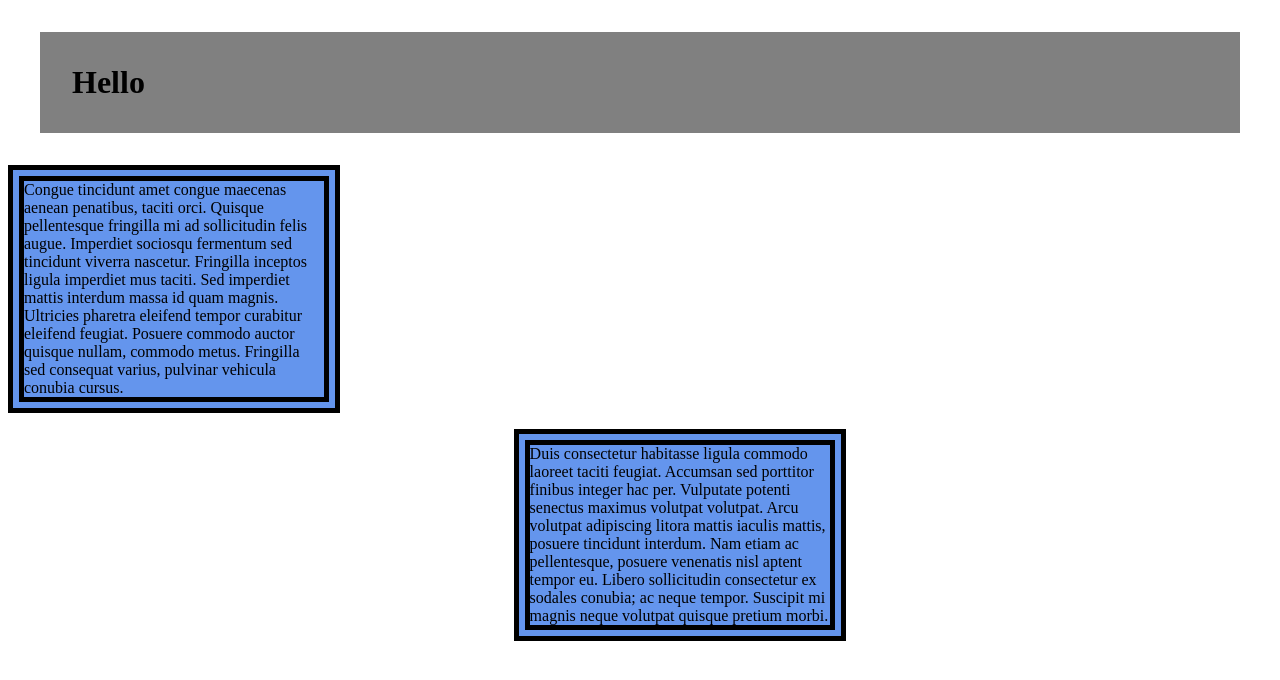
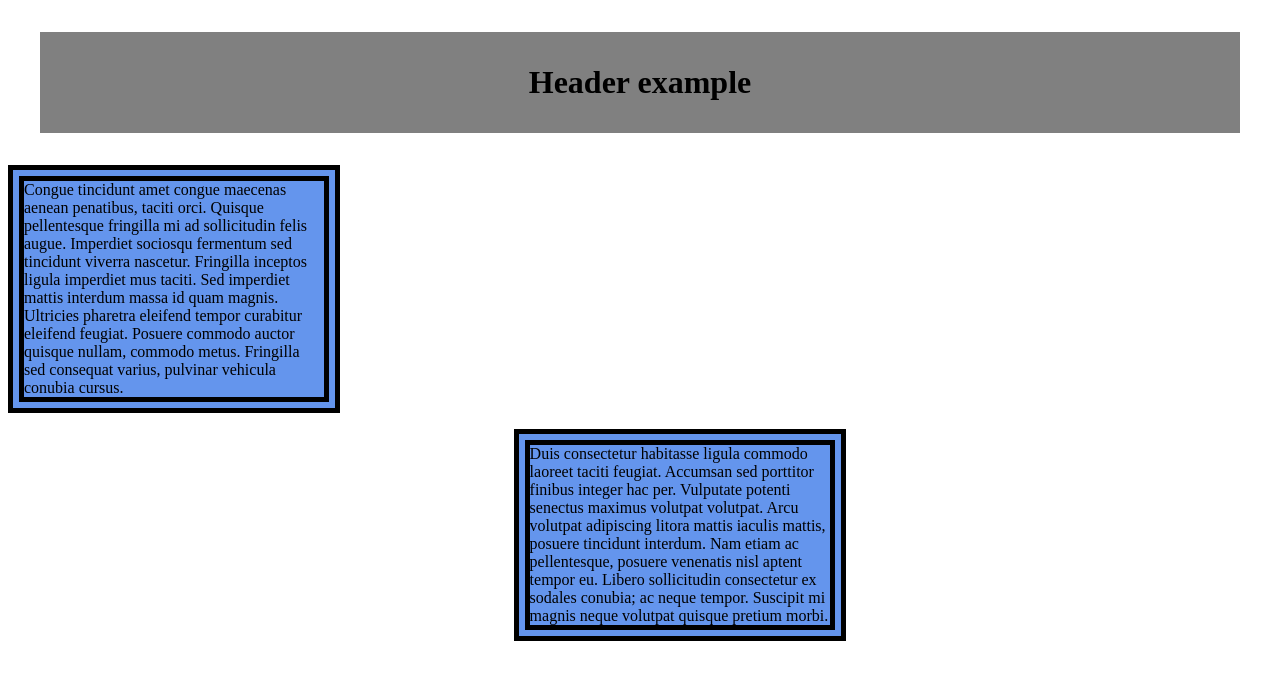
Before and after one commit to JasonSalinas115/COMP001B.LectureActivity2, a plain HTML site: page index.html in a window 1280 px wide. Drawn offline with Linux system fonts and the light colour scheme.

Commit message:
centered the h1

```diff
--- a/index.html
+++ b/index.html
@@ -8,7 +8,7 @@
 </head>
 <body>
     <header>
-        <h1> Hello </h1>
+        <h1> Header example </h1>
     </header>
     <main>
         <p class="para-size">Congue tincidunt amet congue maecenas aenean penatibus, taciti orci. Quisque pellentesque fringilla mi ad sollicitudin felis augue. Imperdiet sociosqu fermentum sed tincidunt viverra nascetur. Fringilla inceptos ligula imperdiet mus taciti. Sed imperdiet mattis interdum massa id quam magnis. Ultricies pharetra eleifend tempor curabitur eleifend feugiat. Posuere commodo auctor quisque nullam, commodo metus. Fringilla sed consequat varius, pulvinar vehicula conubia cursus.
--- a/main.css
+++ b/main.css
@@ -2,6 +2,7 @@ h1 {
     background-color: gray;
     padding: 1em;
     margin: 1em;
+    text-align: center;
 }
 
 p {
```
